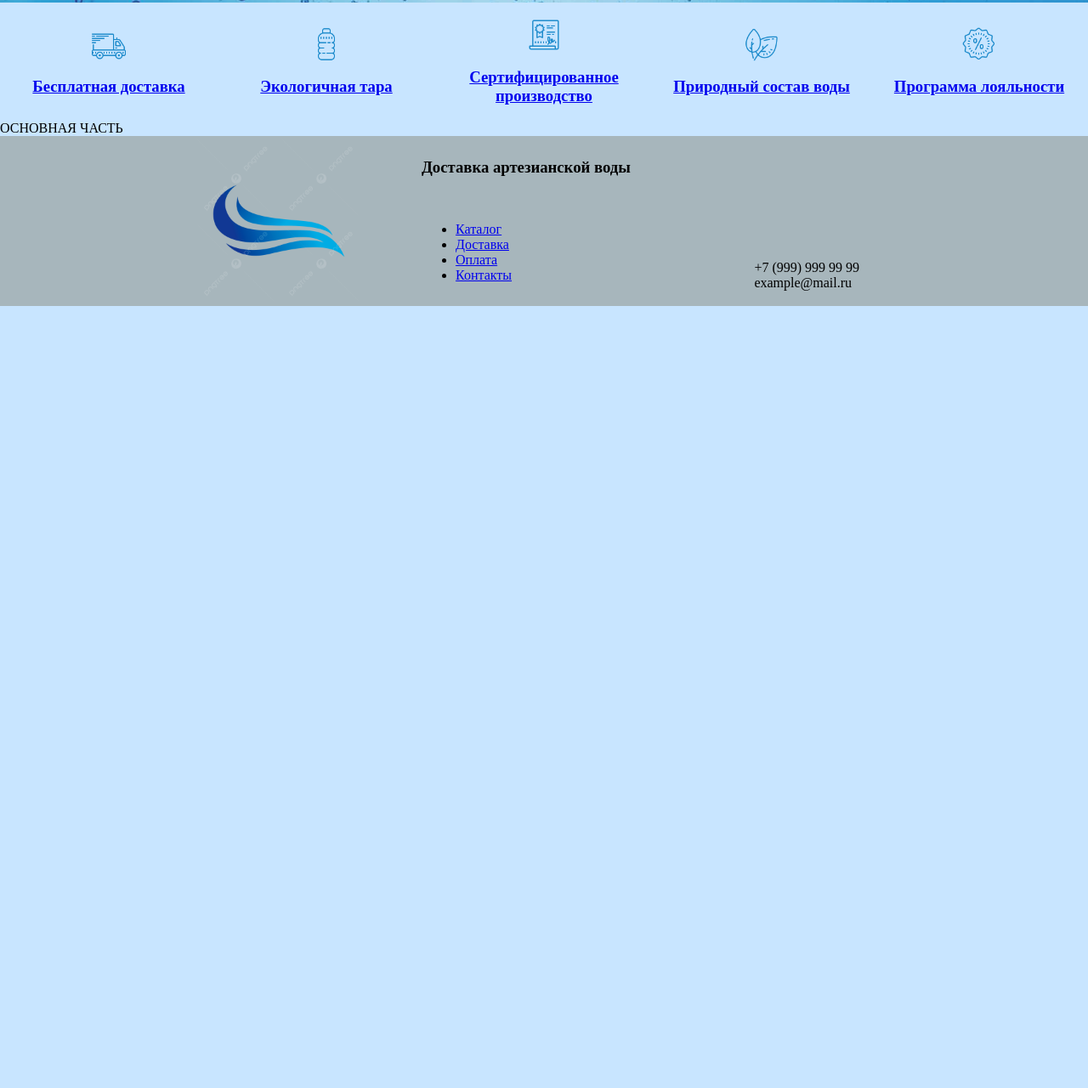
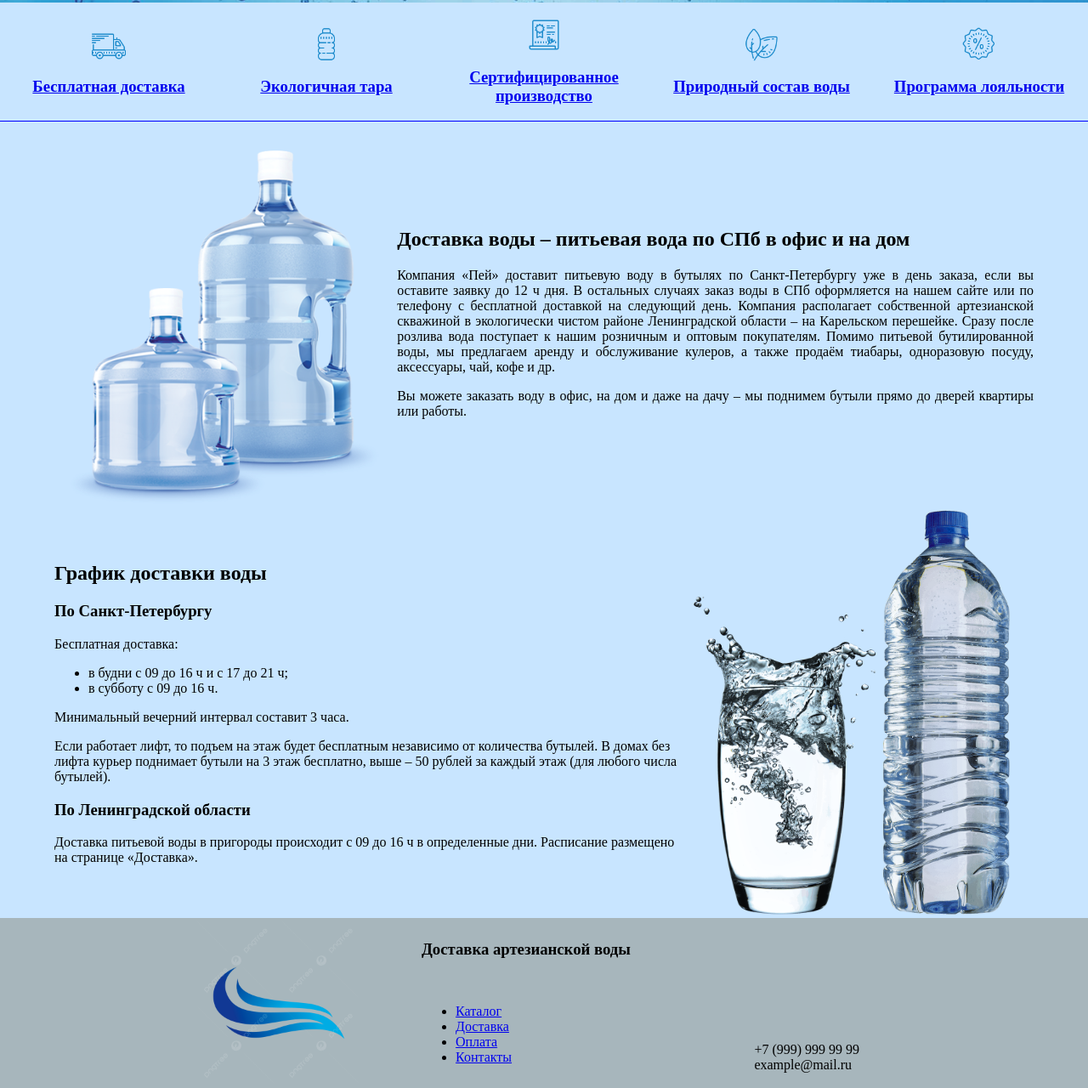
Before and after one commit to HESO0011/web, a plain HTML site: page index.html in a window 1280 px wide. Shown: the part 520-1800 px from the top of the page at 85% size. Before the commit the page ends 880 px from the top, so only its background shows below. Drawn offline with Linux system fonts and the light colour scheme.

Commit message:
LookAtTheMainPicture

```diff
--- a/index.html
+++ b/index.html
@@ -31,7 +31,7 @@
                 <table border="0" cellpadding="0" cellspacing="0" align="center" width="100%">
                     <tr>
                         <td align="center"><img src="image/logo.png" width="70px"></td>
-                        <td width="20%" align="right"><a href="123.html"><h3>Каталог</h3></a></td>
+                        <td width="20%" align="right"><a href="magazine.html"><h3>Каталог</h3></a></td>
                         <td width="20%" align="center"><a href="123.html"><h3>Акции</h3></a></td>
                         <td width="20%" align="left"><a href="123.html"><h3>О компании</h3></a></td>
                         <td width="25%" height="25px" align="right"><font size="2">+7 (999) 999 99 99 <br> example@mail.ru </font></td>
@@ -57,8 +57,59 @@
             </td>
         </tr>
         <tr>
+            <td bgcolor="blue" height="1px"></td>
+        </tr>
+        <tr>
+            <td><br>
+                <table border="0" cellpadding="0" cellspacing="0" align="center" width="90%">
+                    <tr>
+                        <td align="center" width="35%"><img src="image/second.png" width="400px"></td>
+                        <td align="justify">
+                            <h2>Доставка воды – питьевая вода по СПб в офис и на дом</h2>
+                            <p>Компания «Пей» доставит питьевую воду в бутылях по Санкт-Петербургу уже в день заказа,
+                                если вы оставите заявку до 12 ч дня. В остальных случаях заказ воды в СПб оформляется на
+                                нашем сайте или по телефону с бесплатной доставкой на следующий день. Компания располагает
+                                собственной артезианской скважиной в экологически чистом районе Ленинградской области – на
+                                Карельском перешейке. Сразу после розлива вода поступает к нашим розничным и оптовым покупателям.
+                                Помимо питьевой бутилированной воды, мы предлагаем аренду и обслуживание кулеров, а также
+                                продаём тиабары, одноразовую посуду, аксессуары, чай, кофе и др.</p>
+                            <p>Вы можете заказать воду в офис, на дом и даже на дачу – мы поднимем бутыли прямо до дверей
+                                квартиры или работы.</p>
+                        </td>
+                    </tr>
+                </table>
+            </td>
+        </tr>
+        <tr>
             <td>
-                ОСНОВНАЯ ЧАСТЬ
+                <table border="0" cellpadding="0" cellspacing="0" align="center" width="90%">
+                    <tr>
+                        <td>
+                            <h2>График доставки воды</h2>
+                            <h3>По Санкт-Петербургу</h3>
+                            <p>Бесплатная доставка:</p>
+                            <p>
+                                <ul>
+                                    <li>в будни с 09 до 16 ч и с 17 до 21 ч;</li>
+                                    <li>в субботу с 09 до 16 ч.</li>
+                                </ul>
+                            </p>
+                            <p>Минимальный вечерний интервал составит 3 часа.</p>
+                            <p>Если работает лифт, то подъем на этаж будет бесплатным независимо от количества бутылей.
+                                В домах без лифта курьер поднимает бутыли на 3 этаж бесплатно, выше – 50 рублей за каждый этаж
+                                (для любого числа бутылей).</p>
+                            <h3>По Ленинградской области</h3>
+                            <p>Доставка питьевой воды в пригороды происходит с 09 до 16 ч в определенные дни.
+                                Расписание размещено на странице «Доставка».</p>
+                        </td>
+                        <td align="center" width="35%"><img src="image/first.png" width="400px"></td>
+                    </tr>
+                </table>
+            </td>
+        </tr>
+        <tr>
+            <td>
+
             </td>
         </tr>
         <tr>
```
Also changed, not shown: image/first.png (added), image/second.png (added).
